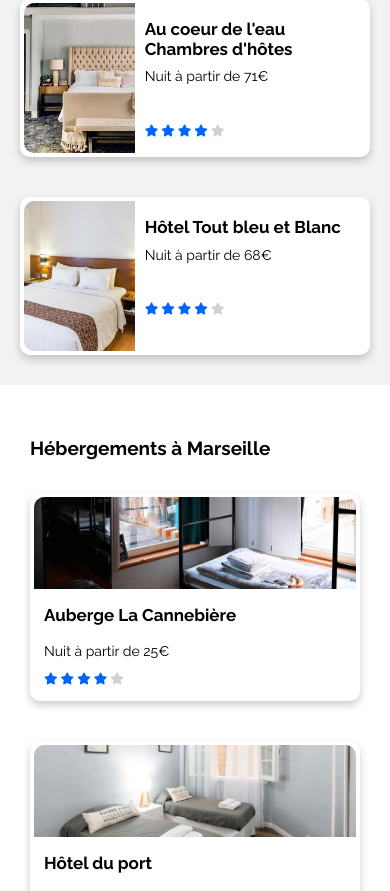
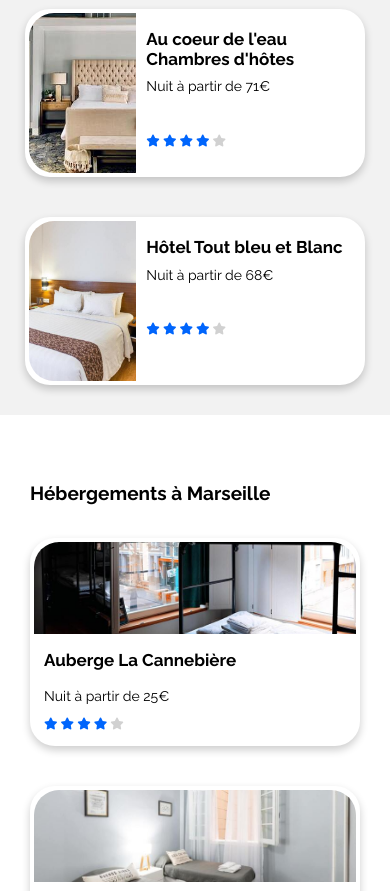
Before and after one commit to enimad/Booki, a plain HTML site: page P2_Djellab_Code/index.html in a window 390 px wide. Shown: the part 1072-1963 px from the top of the page. Drawn offline with Linux system fonts and the light colour scheme.

Commit message:
ajout des modifs  post soutenance

```diff
--- a/P2_Djellab_Code/css/style.css
+++ b/P2_Djellab_Code/css/style.css
@@ -125,7 +125,7 @@ form {
 	border-radius: 0 10px 10px 0;
 }
 
-.button-icon {
+#button-icon {
 	display: none;
 }
 
@@ -222,7 +222,7 @@ form {
 .midcontent {
 	display: flex;
 	flex-wrap: wrap;
-	gap: 40px;
+	gap: 55px;
 	margin-bottom: 50px;
 }
 
@@ -236,8 +236,8 @@ form {
 	justify-content: space-between;
 	background-color: #F2F2F2;
 	border-radius: 25px;
-	padding: 10px 20px;
-	min-width: 60%;
+	padding: 10px 30px;
+	min-width: 65%;
 	flex: 1;
 }
 
@@ -247,7 +247,7 @@ form {
 	background-color: #F2F2F2;
 	border-radius: 25px;
 	padding: 10px 20px;
-	min-width: 30%;
+	min-width: 25%;
 	flex: 1;
 }
 
@@ -257,9 +257,8 @@ form {
 
 .cards1 {
 	display: flex;
-	flex-direction: row;
 	flex-wrap: wrap;
-	justify-content: center;
+	justify-content: space-between;
 }
 
 .cards1 a {
@@ -270,13 +269,13 @@ form {
 .cards1 .card {
 	display: flex;
 	flex-direction: column;
-	width: 250px;
-	height: 200px;
+	width: 290px;
+	height: 240px;
 	margin: 20px;
 	background-color: white;
 	cursor: pointer;
 	border: 4px solid white;
-	border-radius: 10px;
+	border-radius: 25px;
 	box-shadow: 0 4px 8px 0 rgba(0,0,0,0.2);
 	transition: 0.3s;
 	flex: 0 0 auto;
@@ -287,17 +286,17 @@ form {
 }
 
 .cards1 .card .card-img {
-	height: 100px;
+	height: 160px;
 	position: relative;
 	overflow: hidden;
-	border-top-left-radius: 10px;
-	border-top-right-radius: 10px;
+	border-top-left-radius: 25px;
+	border-top-right-radius: 25px;
 }
 
 .cards1 .card .card-img img {
 	width: 100%;
 	position: absolute;
-	top: 20%;
+	top: 40%;
 	left: 50%;
 	transform: translate(-50%, -50%);
 }
@@ -339,17 +338,17 @@ form {
 
 .cards2 .card {
 	display: flex;
-	width: 370px;
-	height: 150px;
+	width: 390px;
+	height: 160px;
 	margin: 20px;
 	background-color: white;
 	cursor: pointer;
 	border: 4px solid white;
-	border-radius: 10px;
+	border-radius: 25px;
 	box-shadow: 0 4px 8px 0 rgba(0,0,0,0.2);
 	transition: 0.3s;
 	flex: 0 1 auto;
-    min-width: 300px;
+	min-width: 300px;
 }
 
 .cards2 .card:hover{
@@ -358,11 +357,11 @@ form {
 
 .cards2 .card .card-img {
 	width: 40%;
-	height: 150px;
+	height: 160px;
 	position: relative;
 	overflow: hidden;
-	border-top-left-radius: 10px;
-	border-bottom-left-radius: 10px;
+	border-top-left-radius: 25px;
+	border-bottom-left-radius: 25px;
 	margin-right: 10px;
 }
 
@@ -518,7 +517,7 @@ footer {
 	padding-bottom: 20px;
 }
 
-@media all and (min-width: 769px) and (max-width: 992px)
+@media all and (min-width: 769px) and (max-width: 991px)
 {
 
 /* Propriétés CSS pour les tablettes*/
@@ -560,8 +559,18 @@ footer {
 		padding-left: 0;
 	}
 
-	.button-icon {
+	#button-icon {
 		display: none;
+	}
+
+	/* Mise en forme de la partie hébergements */
+
+	.cards1{
+		justify-content: center;
+	}
+
+	.cards1 .card {
+		margin: 15px 15px;
 	}
 
 	/* Mise en forme de la partie activités */
@@ -673,7 +682,7 @@ footer {
 		width: 40px;
 	}
 
-	.button-icon {
+	.button-txt {
 		color: white;
 		border: 1px solid;
 		border-color: #0065FC;
@@ -689,7 +698,11 @@ footer {
 		right: 20px;
 	}
 
-	.button-txt {
+	#button-icon {
+		display: block;
+	}
+
+	.text {
 		display: none;
 	}
 
@@ -730,8 +743,9 @@ footer {
 		overflow: hidden;
 		flex: 1 1 auto;
 		min-width: 240px;
-		max-width: 360px;
+		max-width: 340px;
 		margin: 20px 0;
+		height: 200px;
 	}
 
 	.midcontent {
@@ -742,8 +756,8 @@ footer {
 	.cards2 .card {
 		flex: 1 1 auto;
 		min-width: 240px;
-		max-width: 360px;
-		margin: 20px 0;
+		max-width: 340px;
+		margin: 20px 5px;
 	}
 
 	.cards2 .card .card-content {
@@ -788,7 +802,7 @@ footer {
 		flex-direction: column;
 		width: 100%;
 		max-width: 350px;
-		height: 160px;
+		height: 180px;
 		background-color: white;
 		cursor: pointer;
 		border-radius: 20px;
@@ -804,7 +818,7 @@ footer {
 		flex-direction: column;
 		width: 100%;
 		max-width: 350px;
-		height: 160px;
+		height: 180px;
 		background-color: white;
 		cursor: pointer;
 		border-radius: 20px;
--- a/P2_Djellab_Code/index.html
+++ b/P2_Djellab_Code/index.html
@@ -44,8 +44,10 @@
 								<i class="fas fa-map-marker-alt"></i>
 							</div>
 							<input type="text" name="search" id="search" value="Marseille, France">
-							<button class="button-txt">Rechercher</button>
-							<button class="button-icon"><span class="fas fa-search"></span></button>
+							<button class="button-txt">
+								<span class="text">Rechercher</span>
+								<span class="fas fa-search" id="button-icon"></span>
+							</button>
 					</form>
 				</div>
 				<div class="section-filtres">
```
